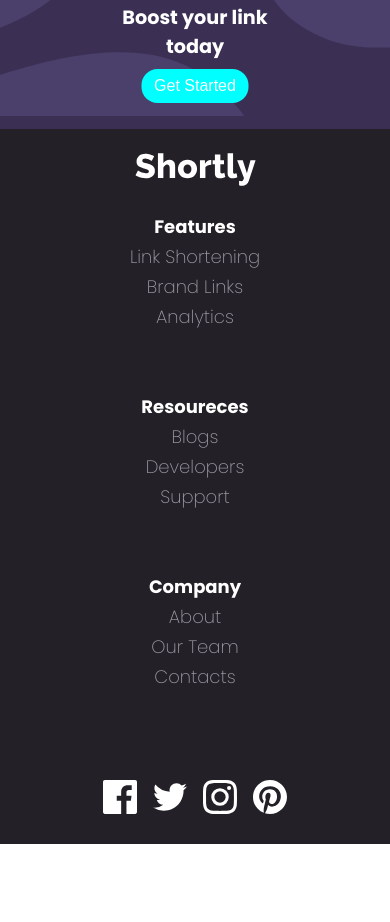
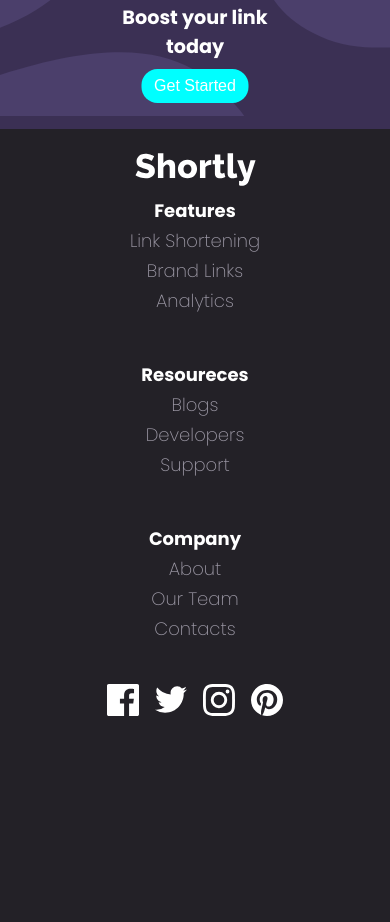
Before and after one commit to Mbonyimfura/url-shortening-app, a plain HTML site: page index.html in a window 390 px wide. Shown: the part 2420-3342 px from the top of the page. Before the commit the page ends 3264 px from the top, so only its background shows below. Drawn offline with Linux system fonts and the light colour scheme.

Commit message:
Adjust style for mobile view

```diff
--- a/style.css
+++ b/style.css
@@ -242,13 +242,10 @@ footer {
   align-items: center;
   justify-content: space-around;
   background: var(--very-dark-blue);
-
 }
 .footer-links {
   margin-top: 2rem;
-  margin-bottom: 2rem ;
-
-
+  margin-bottom: 2rem;
 }
 ul li {
   color: var(--grayish-violet);
@@ -314,7 +311,7 @@ input.error-input::placeholder {
 }
 
 .newUrl-btn {
-  margin-left: 10px;
+  margin-left: 0.6rem;
   padding: 0.5rem 1rem;
   border-radius: 0.2rem;
   color: #fff;
@@ -326,7 +323,7 @@ input.error-input::placeholder {
   border: none;
 }
 .item p {
-  margin-left: 5rem;
+  margin-left: 4rem;
 }
 .item p:first-child {
   color: #000;
@@ -507,7 +504,7 @@ input.error-input::placeholder {
   .footer-links {
     flex-direction: column;
     align-items: center;
-    margin-top: 1.5rem;
+    margin-top: 0.5rem;
   }
 
   ul li {
@@ -515,17 +512,17 @@ input.error-input::placeholder {
   }
 
   .footer-social {
-   display: flex;
+    display: flex;
     align-items: center;
-    margin-top: 1.5rem;
+    margin-top: 5.5rem;
   }
 
   .footer-social img {
-    width: 50px;
+    width: 3rem;
   }
 
   .social-links {
-    margin-top: 1.5rem;
-    margin-bottom: 1.5rem;
+    margin-top: -5.5rem;
+    margin-bottom: 12.5rem;
   }
 }
```
Also changed, not shown: index.html (line endings or trailing spaces).
